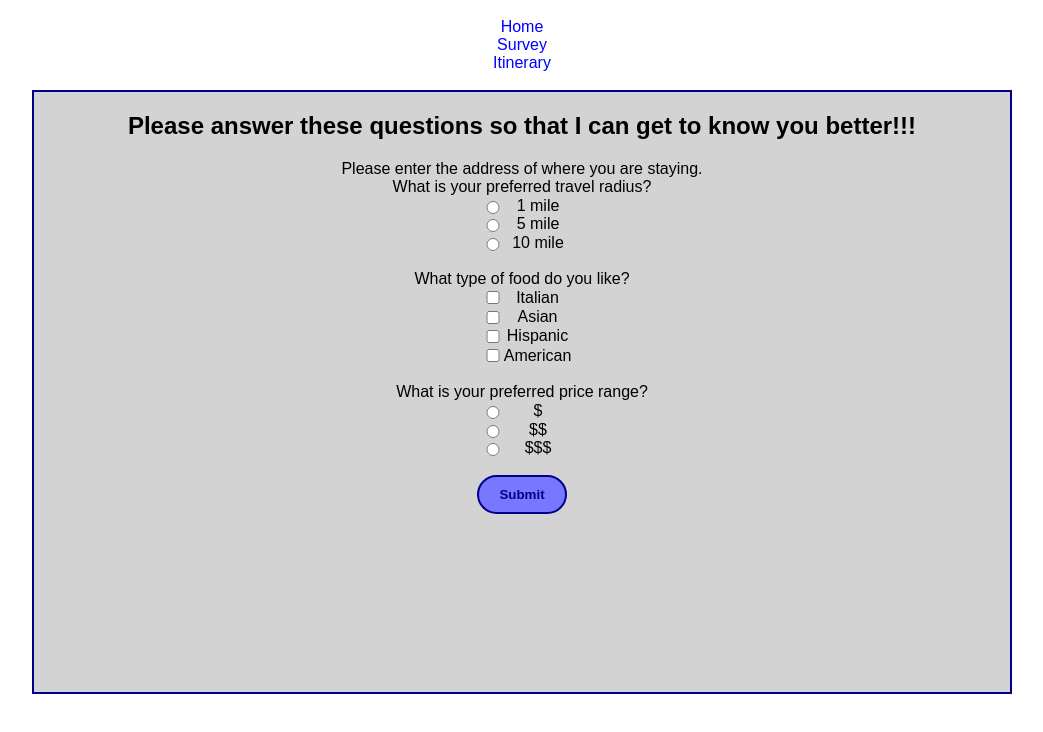
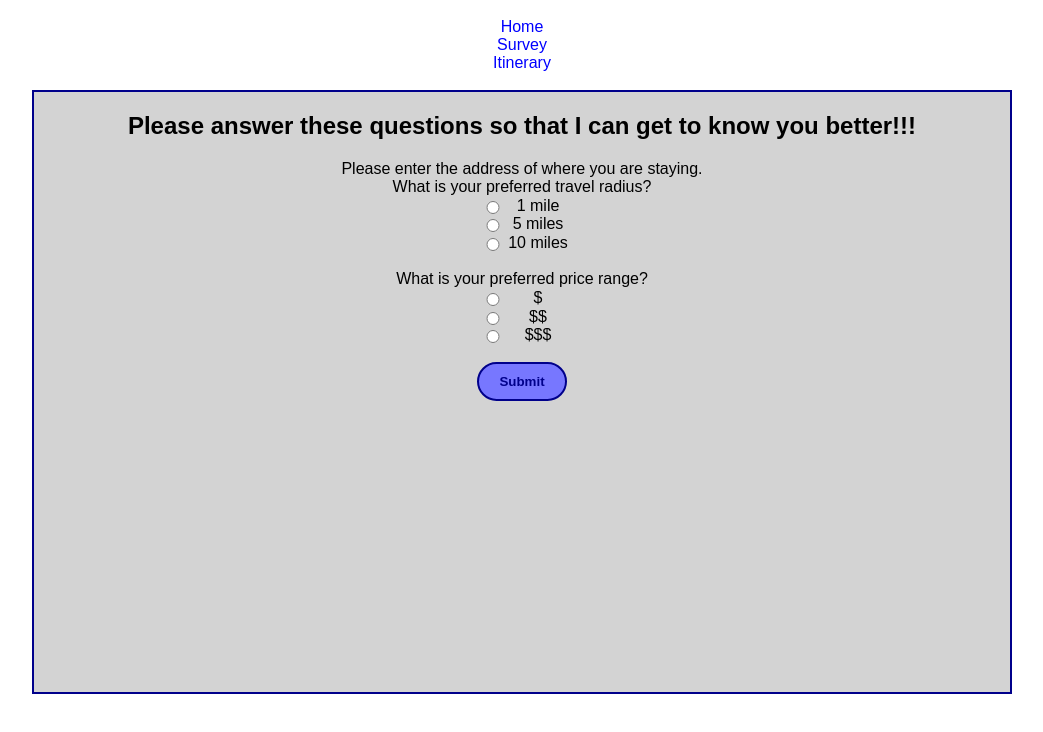
Before and after one commit to kohlkn/Hackathon2023, a React (Create React App) app: page /Survey in a window 1280 px wide. Shown: the top 732 px of the page, without its empty margins (118-1161 px from the left). Built offline with nearby package versions, Linux system fonts and the light colour scheme.

Commit message:
need help

```diff
--- a/src/Pages/Itinerary.js
+++ b/src/Pages/Itinerary.js
@@ -1,8 +1,9 @@
-import react from 'react'
+import React, { useState } from 'react'
 import './Styles/Itinerary.css'
 
 export default function Itinerary() {
     const day = 'February 14th'
+    const sixam = 'cfa'
 
     return (
         <div>
@@ -14,7 +15,7 @@ export default function Itinerary() {
                     {day}
                 </div>
                 <hr class='mainhr'></hr>
-                <div class='time'>6:00am</div>
+                <div class='time'>6:00am</div> {sixam}
                 <hr></hr>
                 <br></br>
                 <hr></hr>
--- a/src/Pages/Survey.js
+++ b/src/Pages/Survey.js
@@ -1,14 +1,32 @@
-//import react from 'react'
+import React, { useState } from 'react'
 import './Styles/Survey.css'
 import './Components/Button.css'
 
 export default function Survey() {
+
+    const [selectedOption, setSelectedOption] = useState('')
+    const [selectedOptionTwo, setSelectedOptionTwo] = useState('')
+
+    const handleOptionChange = (e) => {
+        setSelectedOption(e.target.value)
+    }
+
+    const handleOptionChangeTwo = (e) => {
+        setSelectedOptionTwo(e.target.value)
+    }
+
+    const handleSubmit = (e) => {
+        e.preventDefault();
+        console.log(selectedOption)
+        console.log(selectedOptionTwo)
+    }
 
     return (
         <div>
         <div class='the'>
             <h2 class='h2'> Please answer these questions so that I can get to know you better!!!
             </h2>
+            <form onSubmit={handleSubmit}>
 
 
             <div>
@@ -17,51 +35,68 @@ export default function Survey() {
             <div>
             What is your preferred travel radius?
         <div class='ok'>
-        <form>
-            <input type="radio" id="html" name="fav_language" value="HTML"/>
-            <label for="html">1 mile</label><br></br>
-            <input type="radio" id="css" name="fav_language" value="CSS"/>
-            <label for="css">5 mile</label><br></br>
-            <input type="radio" id="javascript" name="fav_language" value="JavaScript"/>
-            <label for="javascript">10 mile</label><br></br>
-            </form>
+
+        <input type="radio" id="one" name="radius" value="option1"
+            checked={selectedOption === 'option1'}
+            onChange={handleOptionChange}/>
+        <label for="one">1 mile</label><br></br>
+        <input type="radio" id="five" name="radius" value="option2"
+            checked={selectedOption === 'option2'}
+            onChange={handleOptionChange}/>
+        <label for="one">5 miles</label><br></br>
+        <input type="radio" id="ten" name="radius" value="option3"
+            checked={selectedOption === 'option3'}
+            onChange={handleOptionChange}/>
+        <label for="one">10 miles</label><br></br>
+
             <br></br>
         </div>
             </div>
+            {/*
             <div class='typeoffood'>
                 What type of food do you like?
 
             </div>
             <div class=''>
-            <form class='food'>
-            <input type="checkbox" id="italian" name="fav_language" value="ITALIAN"/>
+
+            <input type="checkbox" id="italian" name="italian" value="ITALIAN"/>
             <label for="italian">Italian</label><br></br>
-            <input type="checkbox" id="asian" name="fav_language" value="ASIAN"/>
+            <input type="checkbox" id="asian" name="asian" value="ASIAN"/>
             <label for="asian">Asian </label><br></br>
-            <input type="checkbox" id="hispanic" name="fav_language" value="HISPANIC"/>
+            <input type="checkbox" id="hispanic" name="hispanic" value="HISPANIC"/>
             <label for="hispanic">Hispanic</label><br></br>
-            <input type="checkbox" id="american" name="fav_language" value="AMERICAN"/>
+            <input type="checkbox" id="american" name="american" value="AMERICAN"/>
             <label for="american">American</label><br></br>
-            </form>
+
             <br></br>
             </div>
+            */}
             <div>
             What is your preferred price range?
             <div class='price'>
-        <form>
-            <input type="radio" id="$" name="fav_language" value="$"/>
+
+            <input type="radio" id="$" name="price" value="option4"
+            checked={selectedOptionTwo === 'option4'}
+            onChange={handleOptionChangeTwo}/>
             <label for="$">$</label><br></br>
-            <input type="radio" id="$$" name="fav_language" value="$$"/>
+            <input type="radio" id="$$" name="price" value="option5"
+            checked={selectedOptionTwo === 'option5'}
+            onChange={handleOptionChangeTwo}/>
             <label for="$$">$$</label><br></br>
-            <input type="radio" id="$$$" name="fav_language" value="$$$"/>
+            <input type="radio" id="$$$" name="price" value="option6"
+            checked={selectedOptionTwo === 'option6'}
+            onChange={handleOptionChangeTwo}/>
             <label for="$$$">$$$</label><br></br>
+
+            </div>
+        </div>
+
+            <br></br>
+            <button class='button' type='submit'>Submit</button>
             </form>
         </div>
-        </div>
-            <br></br>
-            <button class='button'>Submit</button>
-        </div>
         <br></br>
+
         </div>
 
     )
```
